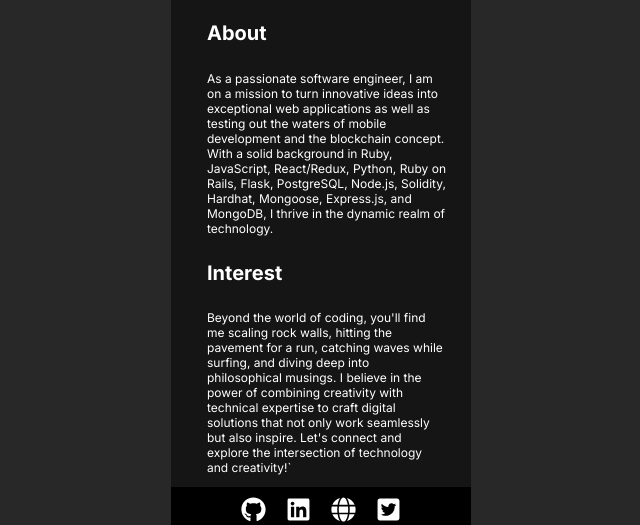
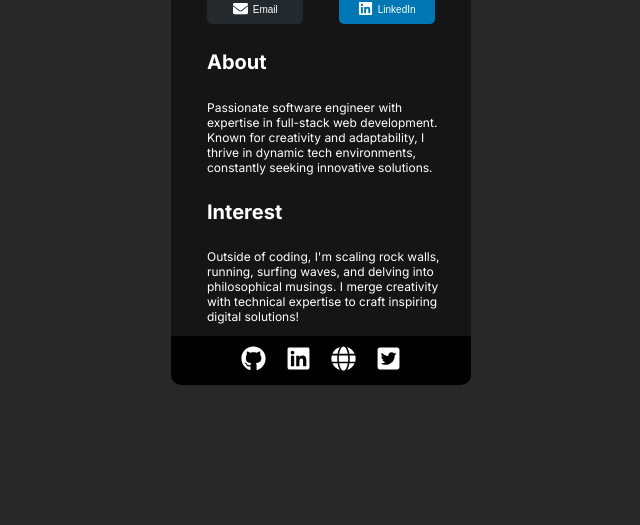
Before and after one commit to canberkvarli/digital-business-card, a React (Vite) app: page / in a window 1280 px wide. Shown: the part 307-832 px from the top of the page, without its empty margins (319-959 px from the left). After the commit the page ends 800 px from the top, so only its background shows below. Built offline with nearby package versions, Linux system fonts and the light colour scheme.

Commit message:
update bio

```diff
--- a/src/components/About.jsx
+++ b/src/components/About.jsx
@@ -7,22 +7,16 @@ export default function About() {
       <div className="about-container">
         <h1>About</h1>
         <p>
-          As a passionate software engineer, I am on a mission to turn
-          innovative ideas into exceptional web applications as well as testing
-          out the waters of mobile development and the blockchain concept. With
-          a solid background in Ruby, JavaScript, React/Redux, Python, Ruby on
-          Rails, Flask, PostgreSQL, Node.js, Solidity, Hardhat, Mongoose,
-          Express.js, and MongoDB, I thrive in the dynamic realm of technology.
+          Passionate software engineer with expertise in full-stack web
+          development. Known for creativity and adaptability, I thrive in
+          dynamic tech environments, constantly seeking innovative solutions.
         </p>
 
         <h1>Interest</h1>
         <p>
-          Beyond the world of coding, you'll find me scaling rock walls, hitting
-          the pavement for a run, catching waves while surfing, and diving deep
-          into philosophical musings. I believe in the power of combining
-          creativity with technical expertise to craft digital solutions that
-          not only work seamlessly but also inspire. Let's connect and explore
-          the intersection of technology and creativity!`
+          Outside of coding, I'm scaling rock walls, running, surfing waves, and
+          delving into philosophical musings. I merge creativity with technical
+          expertise to craft inspiring digital solutions!
         </p>
       </div>
     </>
```
